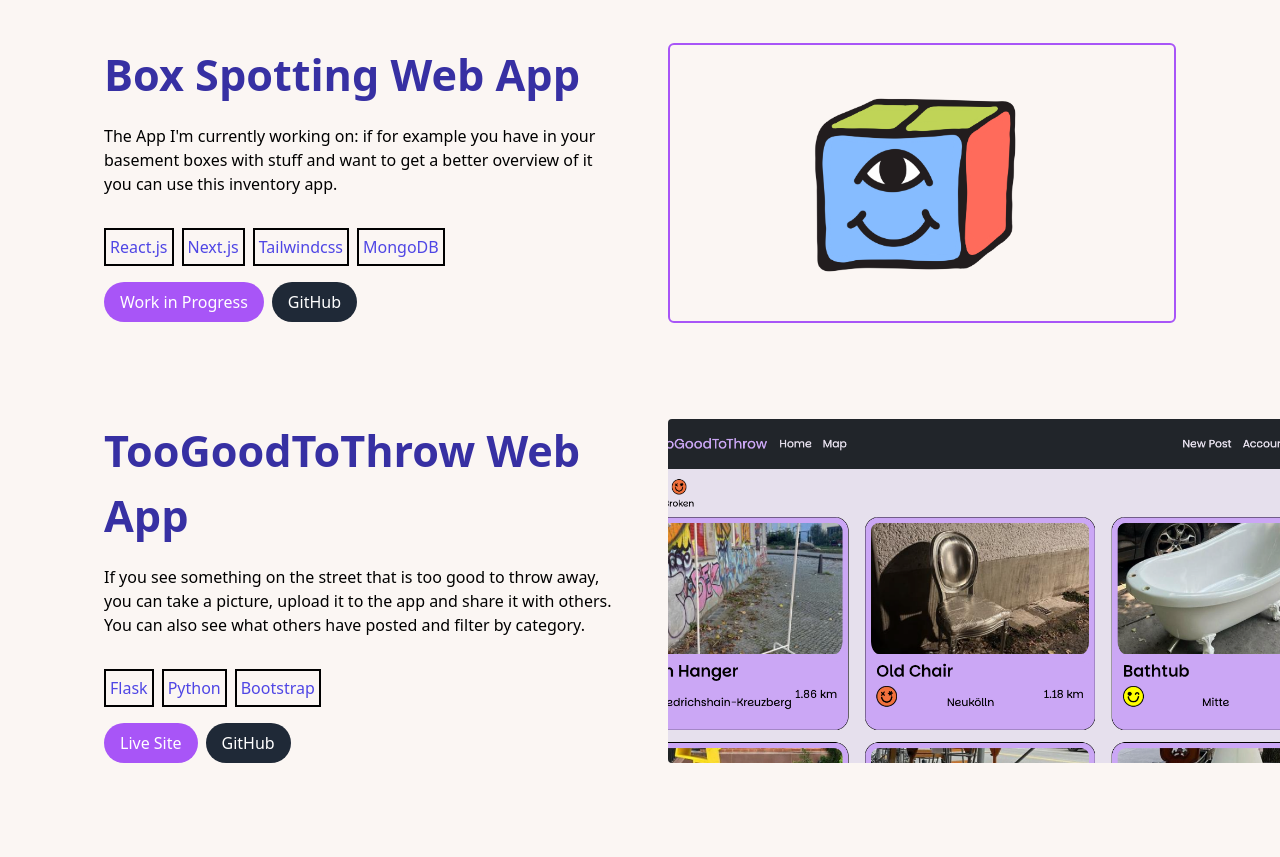
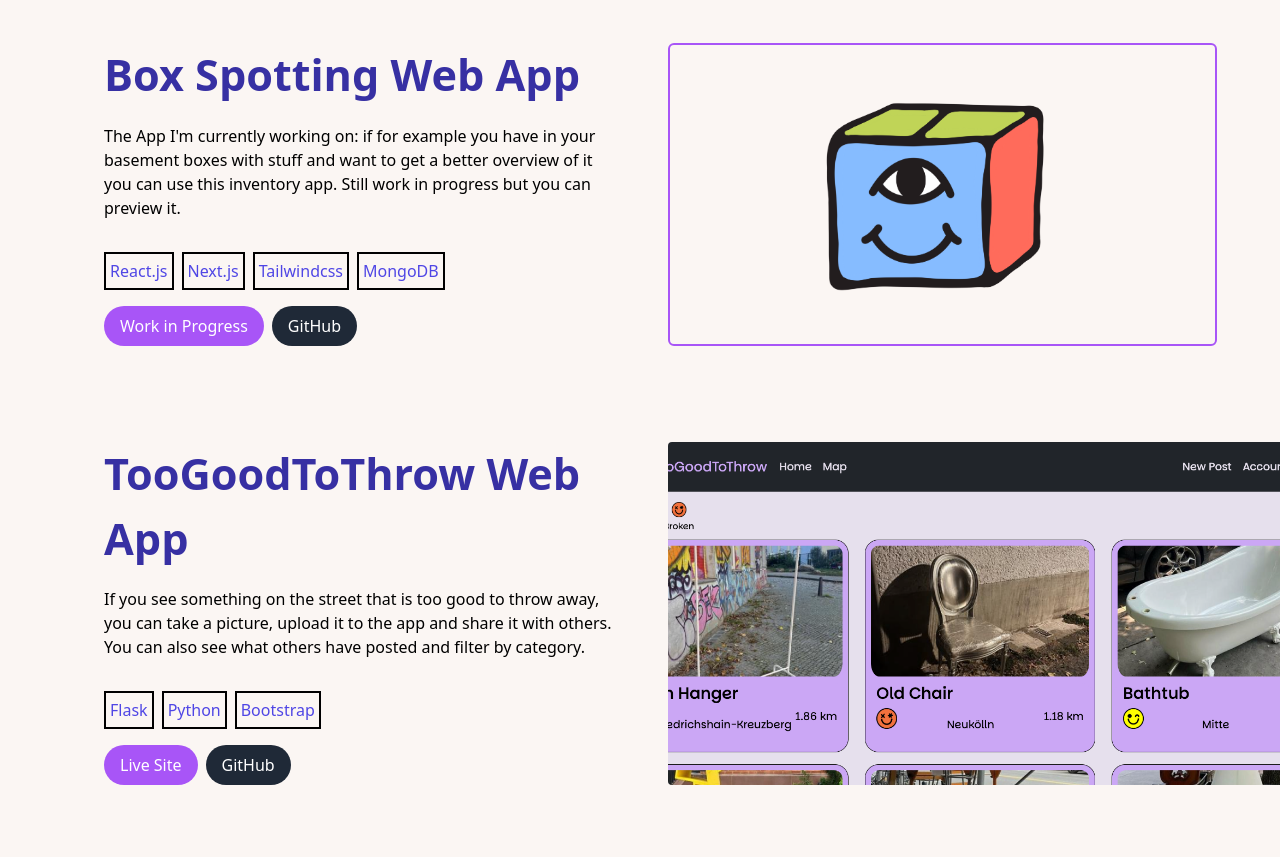
Before and after one commit to nossaschaefer/portfolio, a Vue app: page /projects in a window 1280 px wide. Shown: the part 1085-1942 px from the top of the page. Built offline with nearby package versions, Linux system fonts and the light colour scheme.

Commit message:
adds box spotting link

```diff
--- a/src/views/ProjectsView.vue
+++ b/src/views/ProjectsView.vue
@@ -16,7 +16,8 @@
           <h3 class="text-[2.7rem] font-bold text-indigo-800">Box Spotting Web App</h3>
           <p class="pt-4 pb-4">
             The App I'm currently working on: if for example you have in your basement boxes with
-            stuff and want to get a better overview of it you can use this inventory app.
+            stuff and want to get a better overview of it you can use this inventory app. Still work
+            in progress but you can preview it.
           </p>
           <div class="text-indigo-600 mt-2 leading-relaxed flex gap-2 pt-2">
             <p class="border-2 border-black p-1">React.js</p>
@@ -26,7 +27,7 @@
           </div>
           <div class="mt-4 justify-start flex gap-2">
             <a
-              href=""
+              href="https://box-spotting.vercel.app/myboxes"
               target="_blank"
               class="inline-block px-4 py-2 bg-purple-500 text-white rounded-3xl font-medium hover:bg-purple-600 transition-colors"
             >
```
